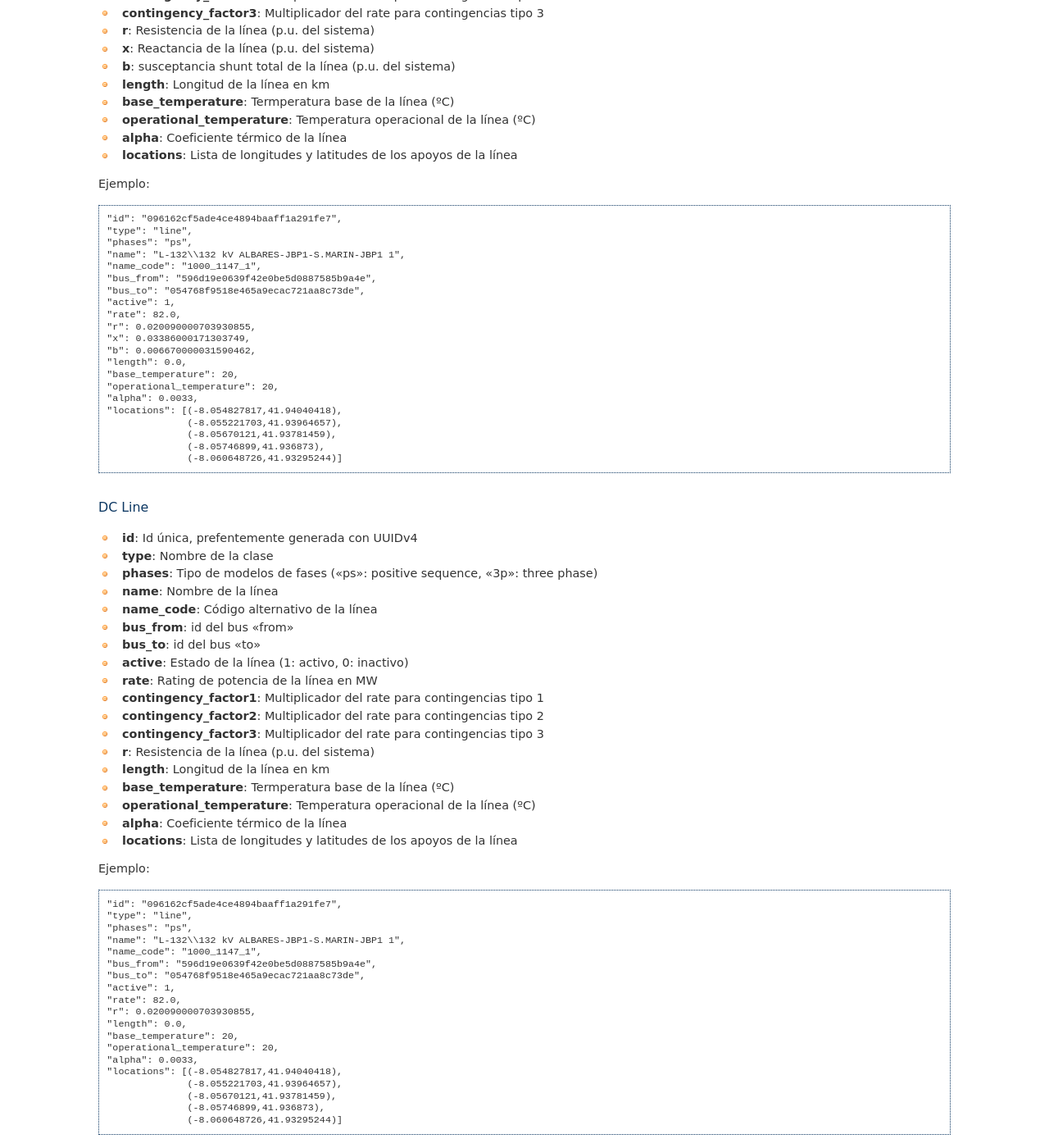
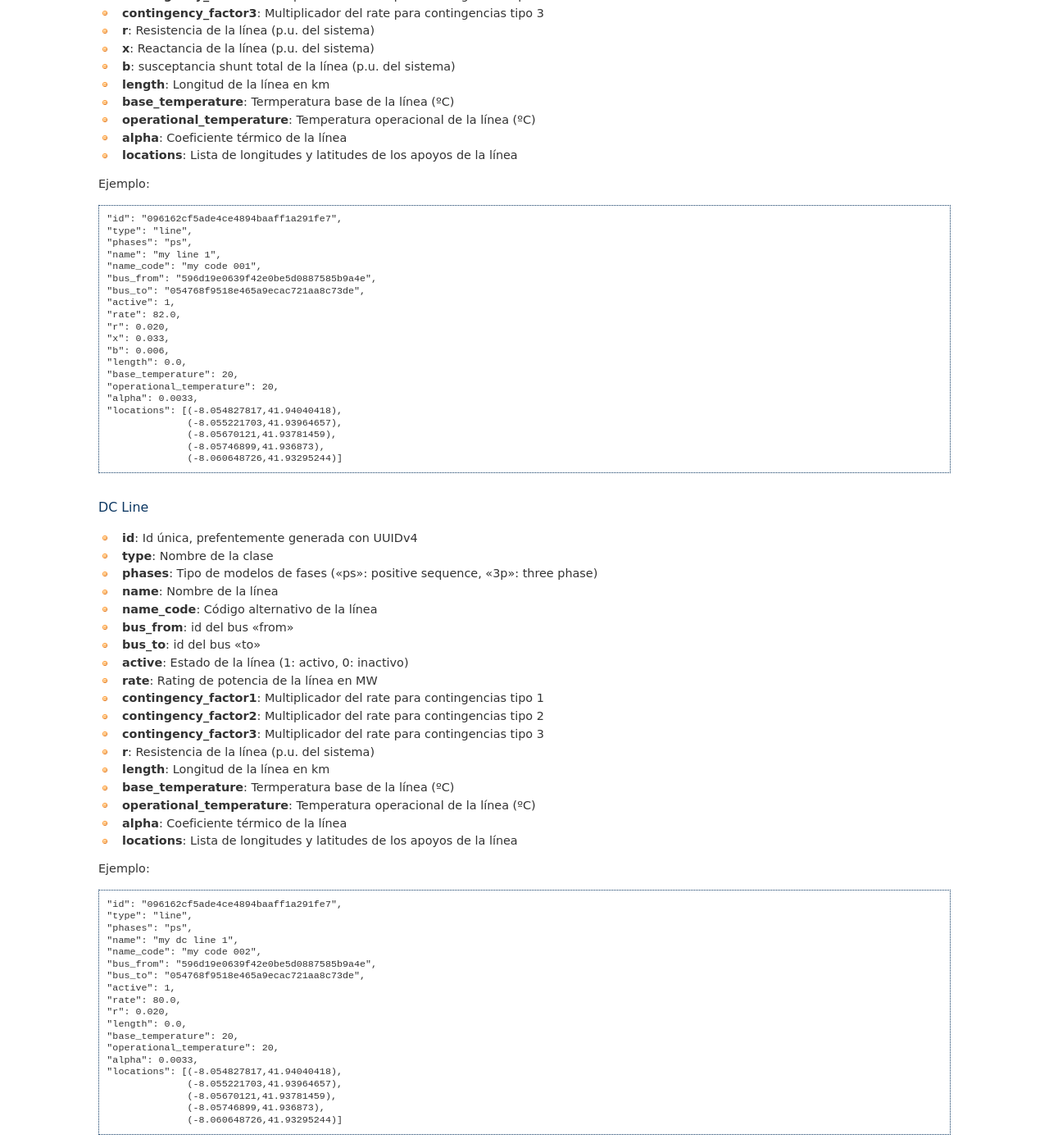
Before and after one commit to SanPen/ModeladoPractico, a Sphinx documentation site: the page built from doc/json_file.rst, in a window 1280 px wide and 1400 px high, scrolled down 5338 px. Shown: the whole window at 82% size. Built offline with Sphinx 7.4.7, drawn with Linux system fonts in a browser that asks for light colours; some of the changed text lies outside the part shown.

Commit message:
Fixed values

```diff
--- a/doc/json_file.rst
+++ b/doc/json_file.rst
@@ -344,15 +344,15 @@ Ejemplo:
     "id": "096162cf5ade4ce4894baaff1a291fe7",
     "type": "line",
     "phases": "ps",
-    "name": "L-132\\132 kV ALBARES-JBP1-S.MARIN-JBP1 1",
-    "name_code": "1000_1147_1",
+    "name": "my line 1",
+    "name_code": "my code 001",
     "bus_from": "596d19e0639f42e0be5d0887585b9a4e",
     "bus_to": "054768f9518e465a9ecac721aa8c73de",
     "active": 1,
     "rate": 82.0,
-    "r": 0.020090000703930855,
-    "x": 0.03386000171303749,
-    "b": 0.006670000031590462,
+    "r": 0.020,
+    "x": 0.033,
+    "b": 0.006,
     "length": 0.0,
     "base_temperature": 20,
     "operational_temperature": 20,
@@ -394,13 +394,13 @@ Ejemplo:
     "id": "096162cf5ade4ce4894baaff1a291fe7",
     "type": "line",
     "phases": "ps",
-    "name": "L-132\\132 kV ALBARES-JBP1-S.MARIN-JBP1 1",
-    "name_code": "1000_1147_1",
+    "name": "my dc line 1",
+    "name_code": "my code 002",
     "bus_from": "596d19e0639f42e0be5d0887585b9a4e",
     "bus_to": "054768f9518e465a9ecac721aa8c73de",
     "active": 1,
-    "rate": 82.0,
-    "r": 0.020090000703930855,
+    "rate": 80.0,
+    "r": 0.020,
     "length": 0.0,
     "base_temperature": 20,
     "operational_temperature": 20,
@@ -499,17 +499,18 @@ Ejemplo:
     "id": "ec04b8678a324672acb5b7c95bf25aad",
     "type": "transformer",
     "phases": "ps",
-    "name": "T-132/11 kV 11 ARBON  -PB-G-ARBON  -JBP2",
+    "name": "my transformer",
+    "name_code": "my name code 003",
     "bus_from": "16b003d418df4b97b9453f8b3291aec1",
     "bus_to": "53a300acd0714636a54a97a8aa71a41a",
     "active": 0,
-    "rate": 35.0,
+    "rate": 60.0,
     "r": 0.0,
-    "x": 0.35143,
+    "x": 0.35,
     "g": 0.0,
     "b": 0.0,
 
-    "tap_module": 0.982,
+    "tap_module": 0.98,
     "min_tap_module": 0.96,
     "max_tap_module": 1.04,
     "id_tap_module_table": ""
@@ -867,15 +868,16 @@ Ejemplo:
     "id": "63f751f752d9429bb8780b9cbf3270cc",
     "type": "load",
     "phases": "ps",
-    "name": "Lo-132 kV ARBON  -JBP2 1 ",
+    "name": "Load 1",
+    "name_code": "my name code 004",
     "bus": "16b003d418df4b97b9453f8b3291aec1",
     "active": 1,
     "g": 0.0,
     "b": 0.0,
     "ir": 0.0,
     "ii": 0.0,
-    "p": 6.590253829956055,
-    "q": 2.257225275039673
+    "p": 6.2,
+    "q": 2.3
 
 
 
@@ -890,7 +892,7 @@ Dispositivo en derivación como condensadores o reactancias.
 - **type**:                     Nombre de la clase
 - **phases**: 			        Tipo de modelos de fases ("ps": positive sequence, "3p": three phase)
 - **name**:				        Nombre del shunt
-- **name_code**:	    Código del shunt
+- **name_code**:	            Código del shunt
 - **bus**:				        Identificador del bus
 - **active**:			        Estado de la carga (true / false, o 1 / 0)
 - **controlled**                Si es controlable o no (true / false, o 1 / 0)
@@ -907,7 +909,7 @@ Ejemplo:
     "id": "deb2195e03cf4070859b2059a3d17b1a",
     "type": "shunt",
     "phases": "ps",
-    "name": "SWSHT-132 kV ATIOS  -JBP2",
+    "name": "Shunt",
     "bus": "68adb547e8ca4218925cf7c400422eab",
     "active": 1,
     "controlled": 1,
```
Also changed, not shown: other parts of doc/json_file.rst (+25 -25 lines).
